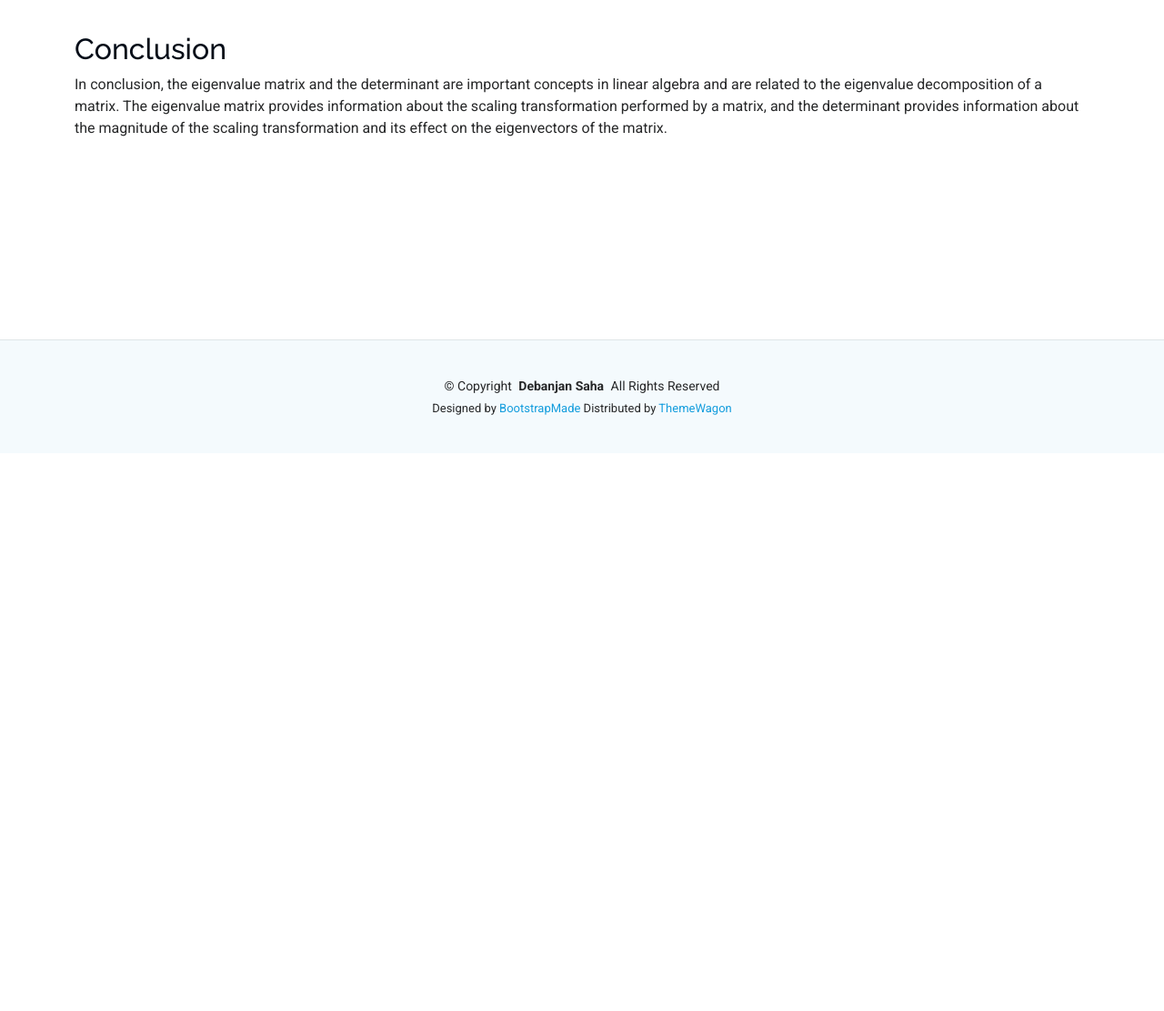
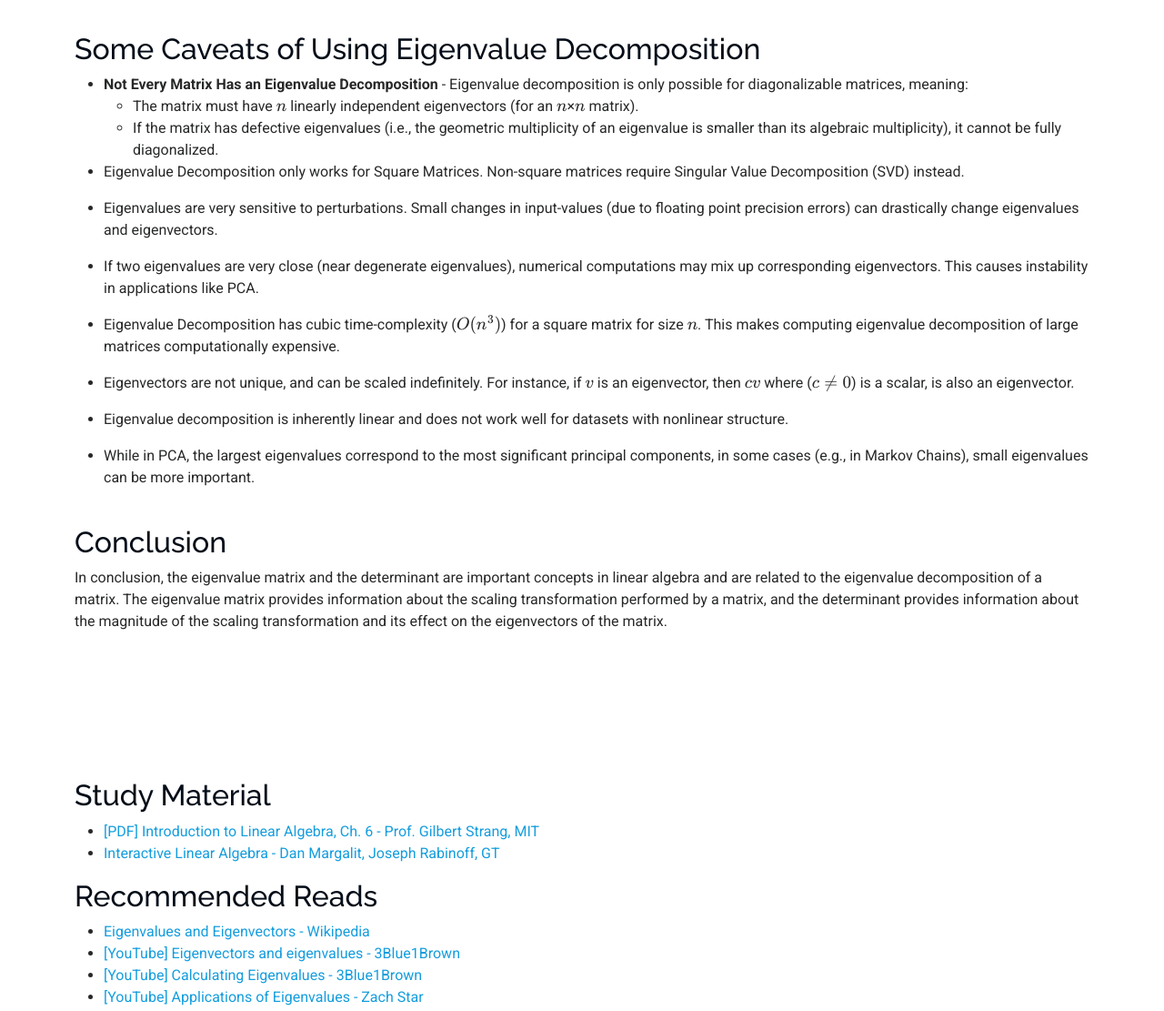
Before and after one commit to debanjansaha-git/techwithdeb, a website: page posts/2023/02/02/Eigenvalue_Decomposition/index.html in a window 1280 px wide. Shown: the part 3154-4265 px from the top of the page at 91% size. Before the commit the page ends 3652 px from the top, so only its background shows below. Drawn offline with nearby package versions, Linux system fonts and the light colour scheme; some packages are replaced by stand-ins of ours.

Commit message:
update EVD

```diff
--- a/assets/css/main.css
+++ b/assets/css/main.css
@@ -579,7 +579,10 @@ subsection,
 }
 
 .subsection p {
+  margin-top: 0;
   margin-bottom: 0;
+  padding-bottom: 0;
+  padding-top: 0;
 }
 
 
--- a/posts/2023/02/02/Eigenvalue_Decomposition/index.html
+++ b/posts/2023/02/02/Eigenvalue_Decomposition/index.html
@@ -432,6 +432,92 @@
                       always yields real-valued principal components.
                     </p>
                   </subsection>
+
+                  <subsection>
+                    <h2>Some Caveats of Using Eigenvalue Decomposition</h2>
+                    <ul>
+                      <li>
+                        <b>Not Every Matrix Has an Eigenvalue Decomposition</b>
+                        - Eigenvalue decomposition is only possible for
+                        diagonalizable matrices, meaning:
+                        <ul>
+                          <li>
+                            The matrix must have
+                            <span class="math">\(n\)</span> linearly independent
+                            eigenvectors (for an
+                            <span class="math">\(n\)</span>×<span class="math"
+                              >\(n\)</span
+                            >
+                            matrix).
+                          </li>
+                          <li>
+                            If the matrix has defective eigenvalues (i.e., the
+                            geometric multiplicity of an eigenvalue is smaller
+                            than its algebraic multiplicity), it cannot be fully
+                            diagonalized.
+                          </li>
+                        </ul>
+                      </li>
+                      <li>
+                        <p>
+                          Eigenvalue Decomposition only works for Square
+                          Matrices. Non-square matrices require Singular Value
+                          Decomposition (SVD) instead.
+                        </p>
+                      </li>
+                      <li>
+                        <p>
+                          Eigenvalues are very sensitive to perturbations. Small
+                          changes in input-values (due to floating point
+                          precision errors) can drastically change eigenvalues
+                          and eigenvectors.
+                        </p>
+                      </li>
+                      <li>
+                        <p>
+                          If two eigenvalues are very close (near degenerate
+                          eigenvalues), numerical computations may mix up
+                          corresponding eigenvectors. This causes instability in
+                          applications like PCA.
+                        </p>
+                      </li>
+                      <li>
+                        <p>
+                          Eigenvalue Decomposition has cubic time-complexity
+                          (<span class="math">\(O(n^3)\)</span>) for a square
+                          matrix for size <span class="math">\(n\)</span>. This
+                          makes computing eigenvalue decomposition of large
+                          matrices computationally expensive.
+                        </p>
+                      </li>
+                      <li>
+                        <p>
+                          Eigenvectors are not unique, and can be scaled
+                          indefinitely. For instance, if
+                          <span class="math">\(v\)</span> is an eigenvector,
+                          then <span class="math">\(cv\)</span> where (<span
+                            class="math"
+                            >\(c \neq 0\)</span
+                          >) is a scalar, is also an eigenvector.
+                        </p>
+                      </li>
+                      <li>
+                        <p>
+                          Eigenvalue decomposition is inherently linear and does
+                          not work well for datasets with nonlinear structure.
+                        </p>
+                      </li>
+                      <li>
+                        <p>
+                          While in PCA, the largest eigenvalues correspond to
+                          the most significant principal components, in some
+                          cases (e.g., in Markov Chains), small eigenvalues can
+                          be more important.
+                        </p>
+                      </li>
+                    </ul>
+                  </subsection>
+
                   <subsection>
                     <h2>Conclusion</h2>
                     <p>
@@ -447,6 +533,32 @@
                   </subsection>
                 </section>
                 <section>
+                  <h2>Study Material</h2>
+                  <ul>
+                    <li>
+                      <a href="https://math.mit.edu/~gs/linearalgebra/ila5/linearalgebra5_6-1.pdf">[PDF] Introduction to Linear Algebra, Ch. 6 - Prof. Gilbert Strang, MIT</a>
+                    </li>
+                    <li>
+                      <a href="https://textbooks.math.gatech.edu/ila/chap-eigenvalues.html">Interactive Linear Algebra - Dan Margalit, Joseph Rabinoff, GT</a>
+                    </li>
+                  </ul>
+                  <h2>Recommended Reads</h2>
+                  <ul>
+                    <li>
+                      <a href="https://en.wikipedia.org/wiki/Eigenvalues_and_eigenvectors">
+                        Eigenvalues and Eigenvectors - Wikipedia
+                      </a>
+                    </li>
+                    <li>
+                      <a href="https://youtu.be/PFDu9oVAE-g?si=Q-B0QqW26Eostgw2">[YouTube] Eigenvectors and eigenvalues - 3Blue1Brown</a>
+                    </li>
+                    <li>
+                      <a href="https://youtu.be/e50Bj7jn9IQ?si=Q3QsSsopDglvdm8J">[YouTube] Calculating Eigenvalues - 3Blue1Brown</a>
+                    </li>
+                    <li>
+                      <a href="https://youtu.be/i8FukKfMKCI?si=HnWdvvay0NQ-jols">[YouTube] Applications of Eigenvalues - Zach Star</a>
+                    </li>
+                  </ul>
                   <script src="https://ajax.googleapis.com/ajax/libs/jquery/1.11.0/jquery.min.js"></script>
                   <script src="http://code.jquery.com/jquery-1.10.1.min.js"></script>
                 </section>
```
